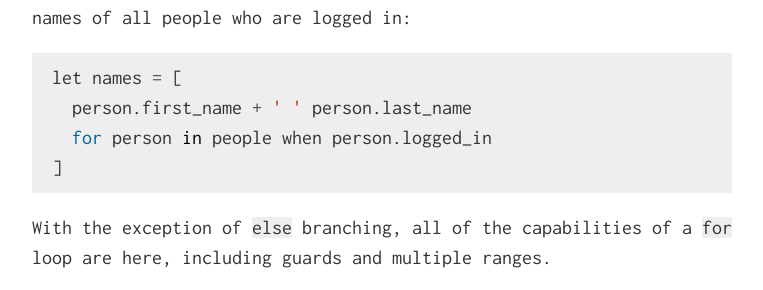
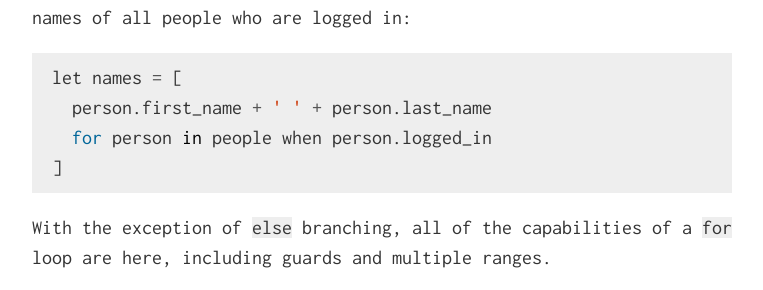
Before and after one commit to kode4food/interpol, a Jekyll site: the page built from blog/_posts/2015-03-09-fun_with_loops.md, in a window 1280 px wide and 900 px high, scrolled down 2914 px. Shown: the part 163-453 px from the top of the window, without its empty margins (258-1021 px from the left). Built offline with Jekyll 4.4.1, drawn with Linux system fonts in a browser that asks for light colours; Markdown is read by kramdown in place of the engine named in the settings.

````diff
--- a/blog/_posts/2015-03-09-fun_with_loops.md
+++ b/blog/_posts/2015-03-09-fun_with_loops.md
@@ -85,7 +85,7 @@ For example, this will create a new List called `names` with the full names of a
 
 ```python
 let names = [
-  person.first_name + ' ' person.last_name
+  person.first_name + ' ' + person.last_name
   for person in people when person.logged_in
 ]
 ```
````
